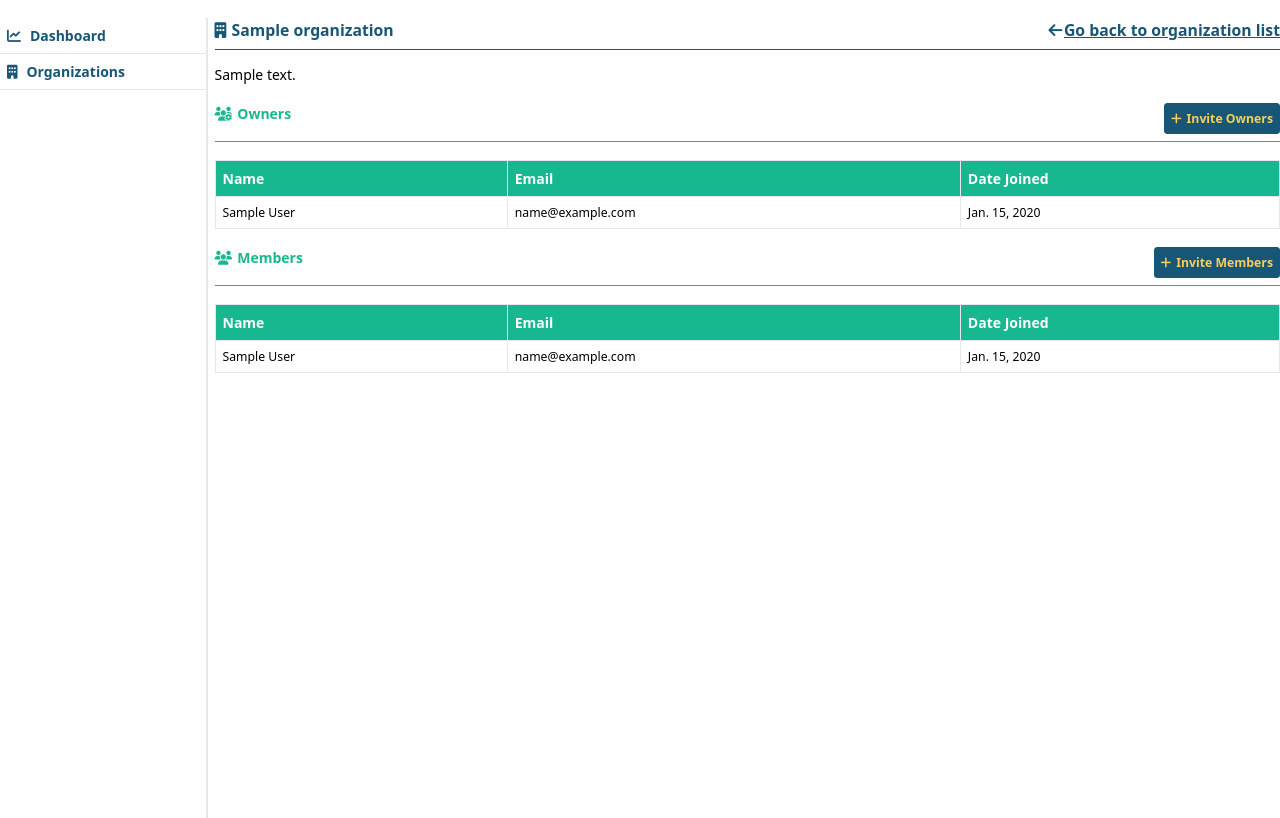
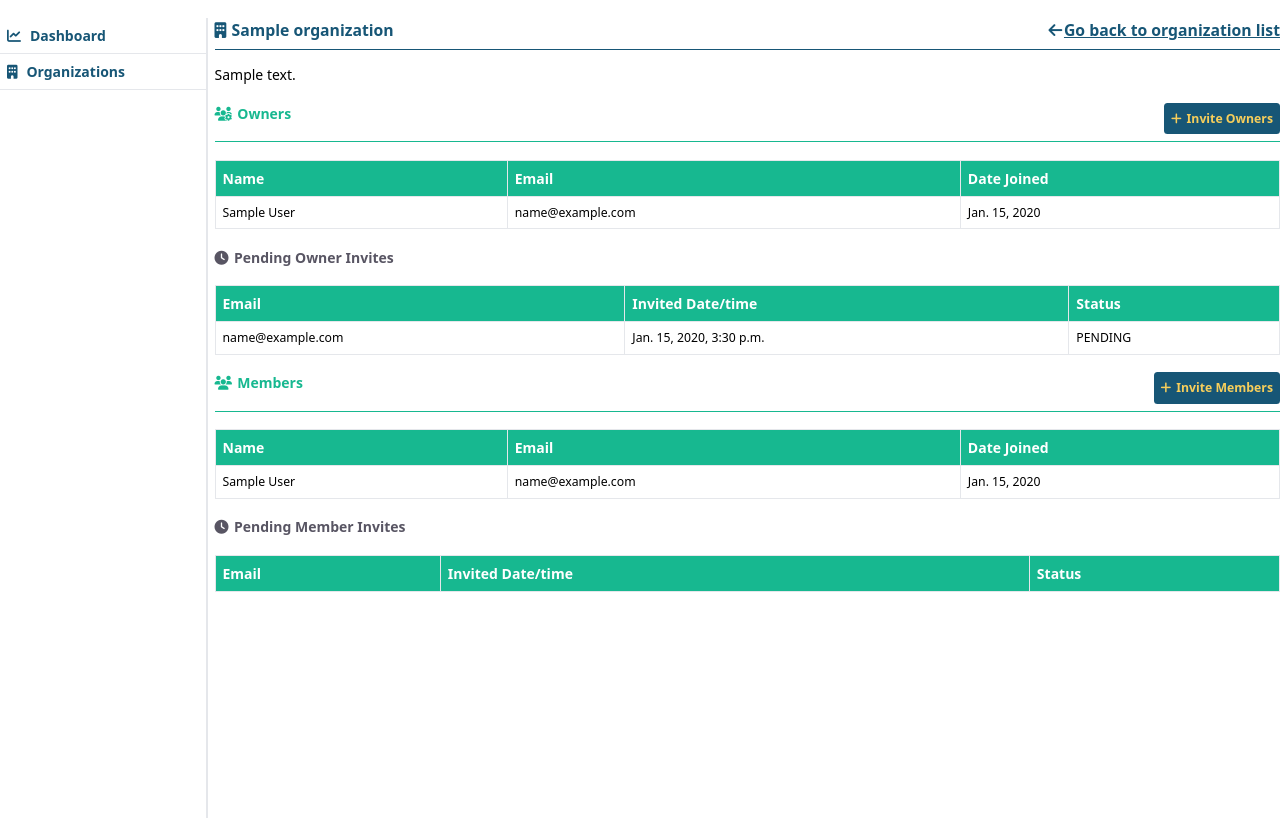
Before and after one commit to archeun/archeun, a Django app: page /c/o/detail/1/ in a window 1280 px wide. Shown: the part 54-872 px from the top of the page. Run offline with Django 3.2, Linux system fonts and the light colour scheme; tables that the repository leaves empty hold one stand-in row (values such as "Sample post"); lists and menus that the app fills with data are empty; style sheets or scripts are compiled from the project's sources; some libraries are stand-ins or nearby versions.

Commit message:
Show organization owner/members list in detail viw

```diff
--- a/console/templates/console/organization/detail.html
+++ b/console/templates/console/organization/detail.html
@@ -28,6 +28,15 @@
         <div class="mt-5 mb-5">
             {% item_list 'owners' %}
         </div>
+
+        <div class="text-archGray font-bold">
+            <i class="fas fa-clock mr-0.5"></i>
+            {{ 'Pending Owner Invites' }}
+        </div>
+
+        <div class="mt-5 mb-5">
+            {% item_list 'owner_invites' %}
+        </div>
     </div>
 
     <div class="mb-5">
@@ -44,6 +53,15 @@
         <div class="mt-5 mb-5">
             {% item_list 'members' %}
         </div>
+
+        <div class="text-archGray font-bold">
+            <i class="fas fa-clock mr-0.5"></i>
+            {{ 'Pending Member Invites' }}
+        </div>
+
+        <div class="mt-5 mb-5">
+            {% item_list 'member_invites' %}
+        </div>
     </div>
 
 {% endblock org-content %}
--- /dev/null
+++ b/console/view_utils/organization.py
@@ -0,0 +1,69 @@
+"""console.view_utils.organization"""
+from django.db.models import Q
+from console.models import OrganizationInvite
+
+
+def get_organization_owners_for_list(organization):
+    """
+    Returns the owners list of the given organization to be represented in the list
+    @param organization:
+    @return:
+    """
+    owners = []
+    for owner in organization.organizationowner_set.all():
+        owners.append({
+            'Name': '{first} {last}'.format(
+                first=owner.employee.user.first_name,
+                last=owner.employee.user.last_name
+            ),
+            'Email': owner.employee.user.email,
+            'Date Joined': owner.date_joined,
+        })
+
+    return owners
+
+
+def get_organization_members_for_list(organization):
+    """
+    Returns the members list of the given organization to be represented in the list
+    @param organization:
+    @return:
+    """
+    members = []
+    for member in organization.organizationmember_set.all():
+        members.append({
+            'Name': '{first} {last}'.format(
+                first=member.employee.user.first_name,
+                last=member.employee.user.last_name
+            ),
+            'Email': member.employee.user.email,
+            'Date Joined': member.date_joined,
+        })
+
+    return members
+
+
+def get_organization_invites_by_type_for_list(organization, invite_type):
+    """
+    Returns the owner invites list of the given organization to be represented in the list
+
+    @param invite_type:
+    @type organization: Organization
+    @param organization:
+    @return:
+    """
+
+    invite_set = organization.organizationinvite_set.filter(
+        Q(status=OrganizationInvite.ORG_INVITE_STATUS_PENDING) |
+        Q(status=OrganizationInvite.ORG_INVITE_STATUS_REJECTED),
+        invite_type=invite_type
+    )
+    invites = []
+    for invite in invite_set:
+        invites.append({
+            'Email': invite.email,
+            'Invited Date/time': invite.invited_date_time,
+            'Status': invite.status,
+        })
+
+    return invites
--- a/console/views/organization.py
+++ b/console/views/organization.py
@@ -4,10 +4,12 @@ from django.urls import reverse_lazy, reverse
 from django.views.generic import ListView, CreateView, DetailView, UpdateView, DeleteView, FormView
 
 from console.forms import MultiEmailInviteForm
-from console.models import Organization
+from console.models import Organization, OrganizationInvite
 from console.services.organization import get_user_organizations, \
     add_organization_owner, \
     invite_organization_owners
+from console.view_utils.organization import get_organization_owners_for_list, \
+    get_organization_members_for_list, get_organization_invites_by_type_for_list
 from core.mixins import ArchItemListViewMixin
 
 
@@ -55,6 +57,16 @@ class OrganizationDetailView(ArchItemListViewMixin, DetailView):
             'Email',
             'Date Joined',
         ],
+        'owner_invites': [
+            'Email',
+            'Invited Date/time',
+            'Status',
+        ],
+        'member_invites': [
+            'Email',
+            'Invited Date/time',
+            'Status',
+        ],
     }
 
     def get_context_data(self, **kwargs):
@@ -73,27 +85,19 @@ class OrganizationDetailView(ArchItemListViewMixin, DetailView):
         Returns the items for the list as an array
         @return:
         """
-        items = {'owners': [], 'members': []}
         organization = self.get_object()
-        for owner in organization.organizationowner_set.all():
-            items['owners'].append({
-                'Name': '{first} {last}'.format(
-                    first=owner.employee.user.first_name,
-                    last=owner.employee.user.last_name
-                ),
-                'Email': owner.employee.user.email,
-                'Date Joined': owner.date_joined,
-            })
-        for member in organization.organizationmember_set.all():
-            items['members'].append({
-                'Name': '{first} {last}'.format(
-                    first=member.employee.user.first_name,
-                    last=member.employee.user.last_name
-                ),
-                'Email': member.employee.user.email,
-                'Date Joined': member.date_joined,
-            })
-        return items
+        return {
+            'owners': get_organization_owners_for_list(organization),
+            'members': get_organization_members_for_list(organization),
+            'owner_invites': get_organization_invites_by_type_for_list(
+                organization,
+                OrganizationInvite.ORG_INVITE_TYPE_OWNER
+            ),
+            'member_invites': get_organization_invites_by_type_for_list(
+                organization,
+                OrganizationInvite.ORG_INVITE_TYPE_MEMBER
+            ),
+        }
 
 
 class OrganizationUpdateView(UpdateView):
```
Also changed, not shown: console/view_utils/__init__.py (added).
